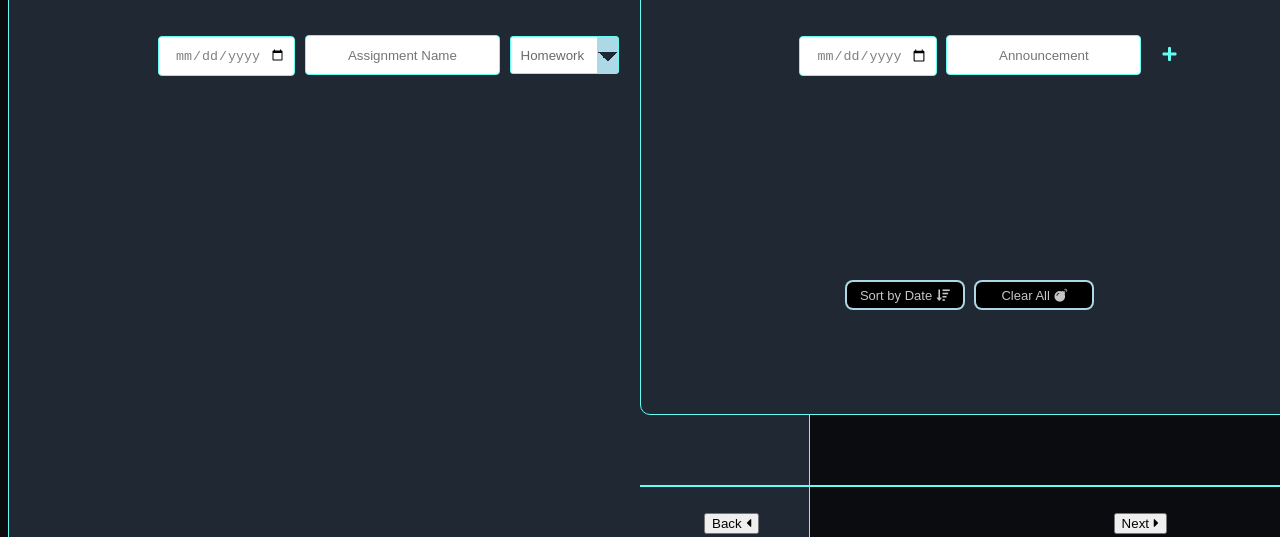
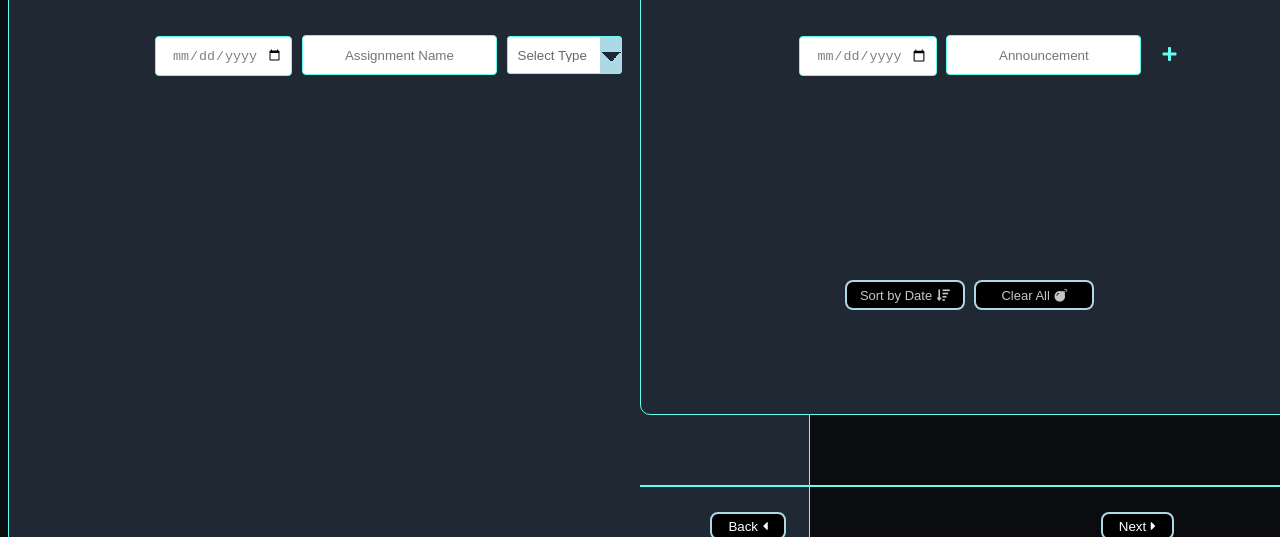
Before and after one commit to husam-6/User-Interfaces, a plain HTML site: page index.html in a window 1280 px wide. Shown: the part 263-800 px from the top of the page. Drawn offline with nearby package versions, Linux system fonts and the light colour scheme; a web font is replaced by a local one.

Commit message:
Fix and style button and add default dropdown phrase

```diff
--- a/index.html
+++ b/index.html
@@ -31,6 +31,7 @@
           <input type="date" class="due-date"  size="20">
           <input type="text" class="plan-inp" placeholder="Assignment Name" size="20" required>
           <select class="priority">
+            <option value="none" selected disabled hidden> Select Type </option>
             <option value="Homework">Homework</option>
             <option value="Exam">Exam</option>
             <option value="Project">Project</option>
@@ -44,18 +45,6 @@
       <ul class="items ">
       </ul>
     </div>
-
-    <div id="button-div" class="button-div">
-      <button class="sort-button"><span class="sort-button-span">Sort by Date<i class="fa fa-sort-amount-asc" aria-hidden="true"></i></span>
-      </button>
-      <button class="clear-all" onclick="window.location.reload()"><span class="clear-button-span">Clear All<i class="fa fa-bomb" aria-hidden="true"></i></span>
-      </button>
-      <!-- <a href="#planner">
-        <button class="planner-top-button"><i class="fas fa-angle-up"></i></button>
-      </a> -->
-    </div>
-
-
 
     <script type="text/javascript" src="js/planner.js" defer></script>
 
@@ -79,10 +68,7 @@
       <ul class="announce-items">
       </ul>
     </div>
-    <div id="button-div2" class="button-div2">
-    <button class="sort-button2"><span class="sort-button-span2">Sort by Date<i class="fa fa-sort-amount-asc" aria-hidden="true"></i></span></button>
-    <button class="clear-all2"><span class="clear-button-span2">Clear All<i class="fa fa-bomb" aria-hidden="true"></i></span></button>
-    </div>
+
     <script type="text/javascript" src="js/announcements.js" defer></script>
   </div>
 
@@ -98,13 +84,15 @@
 </a>
 </footer>
 
-<div class="cal-butt">
-  <button class="left">Back<i class="fa fa-caret-left" aria-hidden="true"></i>
-  </button>
-</div>
-<div class="cal-butt2">
-  <button class="right">Next<i class="fa fa-caret-right" aria-hidden="true"></i>
-  </button>
-</div>
+  <button class="left fade">Back<i class="fa fa-caret-left" aria-hidden="true"></i> </button>
+  <button class="right fade">Next<i class="fa fa-caret-right" aria-hidden="true"></i> </button>
 
+  <div id="button-div2" class="button-div2 fade">
+    <button class="sort-button2"><span class="sort-button-span2">Sort by Date<i class="fa fa-sort-amount-asc" aria-hidden="true"></i></span></button>
+    <button class="clear-all2"><span class="clear-button-span2">Clear All<i class="fa fa-bomb" aria-hidden="true"></i></span></button>
+  </div>
+  <div id="button-div" class="button-div fade">
+    <button class="sort-button"><span class="sort-button-span">Sort by Date<i class="fa fa-sort-amount-asc" aria-hidden="true"></i></span> </button>
+    <button class="clear-all" onclick="window.location.reload()"><span class="clear-button-span">Clear All<i class="fa fa-bomb" aria-hidden="true"></i></span> </button>
+  </div>
 </html>
--- a/style.css
+++ b/style.css
@@ -23,32 +23,6 @@ th {
     margin-top: -50px;
 }
 
-.classItem {
-  line-height: 25px;
-  font-size: 15px;
-  margin-top: -86px;
-  position: relative;
-  display: block;
-  height: 84px;
-  bottom: -55px;
-  overflow: scroll;
-  overflow-x: hidden;
-  font-family: 'Klee One', cursive;
-}
-
-.cal-butt {
-  position: absolute;
-  top: 775px;
-  left: 55%;
-  cursor: pointer;
-}
-
-.cal-butt2 {
-  position: absolute;
-  top: 775px;
-  left: 87%;
-  cursor: pointer;
-}
 
 .classItem::-webkit-scrollbar {
   width: 2px;
@@ -223,12 +197,12 @@ input{
 
 }
 
-  /* :root {
+   :root {
   --bg-color: #0B0C10;
   --typewriterSpeed: 1.5s;
-  --typewriterCharacters: 15;
+  --typewriterCharacters: 16;
 }
-*/
+
 #title{
     grid-area: header;
     color: #66FcF1;
@@ -245,8 +219,8 @@ input{
     margin-top: 15px;
     margin-bottom: -15px;
 }
-/*
-#title::before,
+
+/* #title::before,
 #title::after {
   content: "";
   position: absolute;
@@ -393,6 +367,132 @@ input{
     transition:.3s;
   }
 
+
+input:focus{
+  border-color: #66FcF1;
+  box-shadow:0 0 8px 0 #66FcF1;
+}
+
+.Exam {
+  border-color: lightcoral;
+}
+.Project{
+  border-color: lightgreen;
+}
+.HW{
+  border-color: #66FcF1;
+}
+
+#Exam{
+  color: lightcoral;
+}
+#Project{
+  color: lightgreen;
+}
+#HW{
+  color: #66FcF1;
+}
+
+.month{
+  text-align: center;
+  color: #66FcF1;
+  font-family: 'Montserrat', sans-serif;
+  font-weight: bold;
+}
+
+i {
+  display: inline-block;
+  margin-left: 0.35em;
+}
+
+:root {
+  --radius: 3px;
+  --baseFg: dimgray;
+  --baseBg: white;
+  --accentFg: #66FcF1;
+  --accentBg: #1a2835;
+  --lightblue: lightblue;
+}
+
+select {
+  height: 38px;
+  -webkit-appearance: none;
+  appearance: none;
+  color: var(--baseFg);
+  border: 1px solid var(--accentFg);
+  line-height: 1;
+  outline: 0;
+  padding: 0.65em 2.5em 0.55em 0.75em;
+  border-radius: var(--radius);
+  background-color: var(--baseBg);
+
+  background-image: linear-gradient(var(--lightblue), var(--lightblue)),
+    linear-gradient(-135deg, transparent 50%, var(--lightblue) 50%),
+    linear-gradient(-225deg, transparent 50%, var(--lightblue) 50%),
+    linear-gradient(var(--lightblue) 42%, var(--accentBg) 42%);
+  background-repeat: no-repeat, no-repeat, no-repeat, no-repeat;
+  background-size: 1px 100%, 20px 22px, 20px 22px, 20px 100%;
+  background-position: right 20px center, right bottom, right bottom, right bottom;
+}
+
+select:hover {
+  background-image: linear-gradient(var(--baseFg), var(--baseFg)),
+    linear-gradient(-135deg, transparent 50%, var(--accentBg) 50%),
+    linear-gradient(-225deg, transparent 50%, var(--accentBg) 50%),
+    linear-gradient(var(--accentBg) 42%, var(--accentFg) 42%);
+}
+
+select:active {
+  color: var(--accentBg);
+  border-color: var(--accentFg);
+  background-color: lightgray;
+}
+
+.classItem {
+  line-height: 25px;
+  font-size: 15px;
+  margin-top: -86px;
+  position: relative;
+  display: block;
+  height: 84px;
+  bottom: -55px;
+  overflow: scroll;
+  overflow-x: hidden;
+  font-family: 'Klee One', cursive;
+}
+
+.left {
+position: absolute;
+top: 775px;
+left: 55.5%;
+cursor: pointer;
+padding:0.35em 1.2em;
+border:2px solid lightblue;
+text-decoration:none;
+color:#FFFFFF;
+text-align:center;
+transition: all 0.2s;
+background: black ;
+border-radius: 8px;
+}
+.left:hover, .right:hover {
+color:#000000;
+background-color:lightblue;
+}
+.right {
+position: absolute;
+top: 775px;
+left: 86%;
+cursor: pointer;
+padding:0.35em 1.2em;
+border:2px solid lightblue;
+text-decoration:none;
+color:#FFFFFF;
+text-align:center;
+transition: all 0.2s;
+background: black ;
+border-radius: 8px;
+}
   #button-div {
   position: absolute;
   top: 158.4%;
@@ -527,82 +627,3 @@ input{
 .sort-button2:hover .sort-button-span2 {
   background: transparent;
 }
-input:focus{
-  border-color: #66FcF1;
-  box-shadow:0 0 8px 0 #66FcF1;
-}
-
-.Exam {
-  border-color: lightcoral;
-}
-.Project{
-  border-color: lightgreen;
-}
-.HW{
-  border-color: #66FcF1;
-}
-
-#Exam{
-  color: lightcoral;
-}
-#Project{
-  color: lightgreen;
-}
-#HW{
-  color: #66FcF1;
-}
-
-.month{
-  text-align: center;
-  color: #66FcF1;
-  font-family: 'Montserrat', sans-serif;
-  font-weight: bold;
-}
-
-i {
-  display: inline-block;
-  margin-left: 0.35em;
-}
-
-:root {
-  --radius: 3px;
-  --baseFg: dimgray;
-  --baseBg: white;
-  --accentFg: #66FcF1;
-  --accentBg: #1a2835;
-  --lightblue: lightblue;
-}
-
-select {
-  height: 38px;
-  -webkit-appearance: none;
-  appearance: none;
-  color: var(--baseFg);
-  border: 1px solid var(--accentFg);
-  line-height: 1;
-  outline: 0;
-  padding: 0.65em 2.5em 0.55em 0.75em;
-  border-radius: var(--radius);
-  background-color: var(--baseBg);
-
-  background-image: linear-gradient(var(--lightblue), var(--lightblue)),
-    linear-gradient(-135deg, transparent 50%, var(--lightblue) 50%),
-    linear-gradient(-225deg, transparent 50%, var(--lightblue) 50%),
-    linear-gradient(var(--lightblue) 42%, var(--accentBg) 42%);
-  background-repeat: no-repeat, no-repeat, no-repeat, no-repeat;
-  background-size: 1px 100%, 20px 22px, 20px 22px, 20px 100%;
-  background-position: right 20px center, right bottom, right bottom, right bottom;
-}
-
-select:hover {
-  background-image: linear-gradient(var(--baseFg), var(--baseFg)),
-    linear-gradient(-135deg, transparent 50%, var(--accentBg) 50%),
-    linear-gradient(-225deg, transparent 50%, var(--accentBg) 50%),
-    linear-gradient(var(--accentBg) 42%, var(--accentFg) 42%);
-}
-
-select:active {
-  color: var(--accentBg);
-  border-color: var(--accentFg);
-  background-color: lightgray;
-}
```
